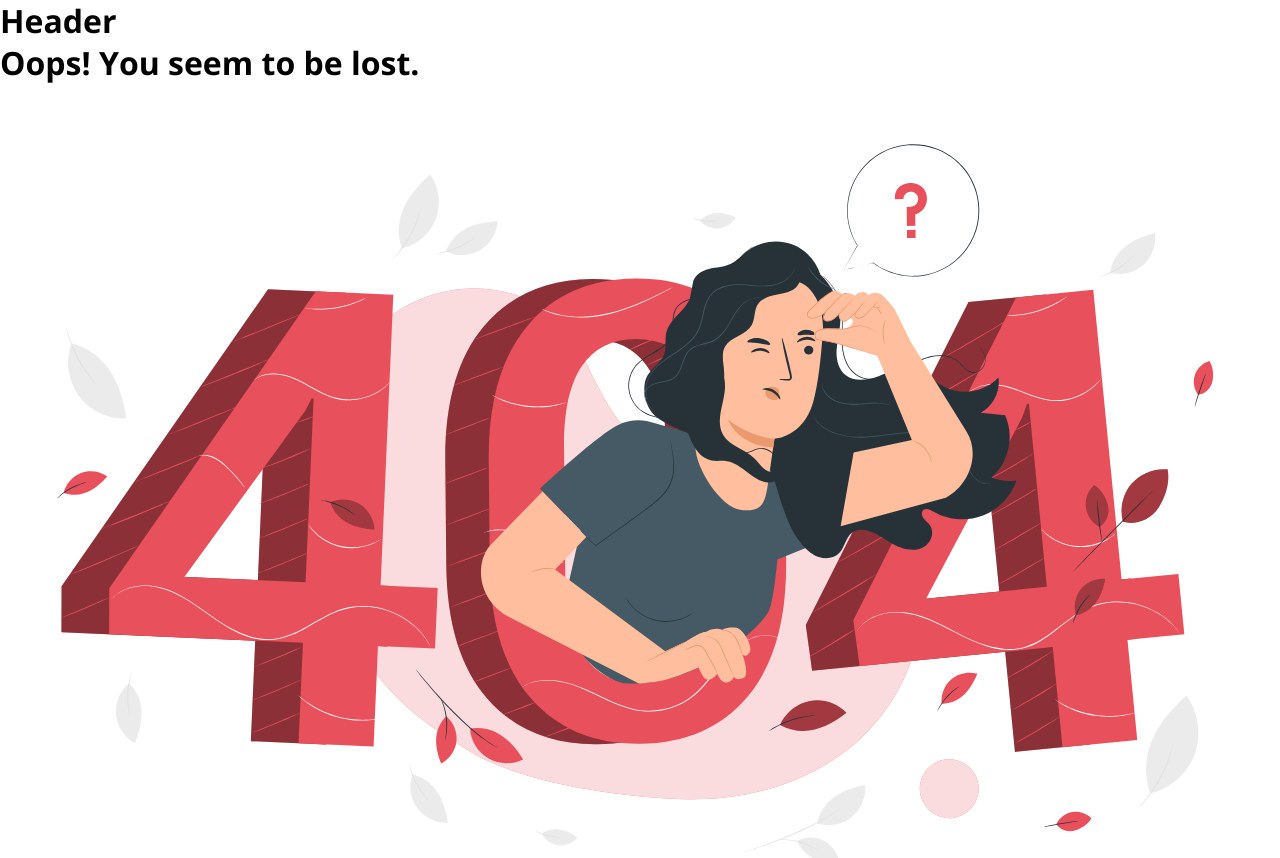
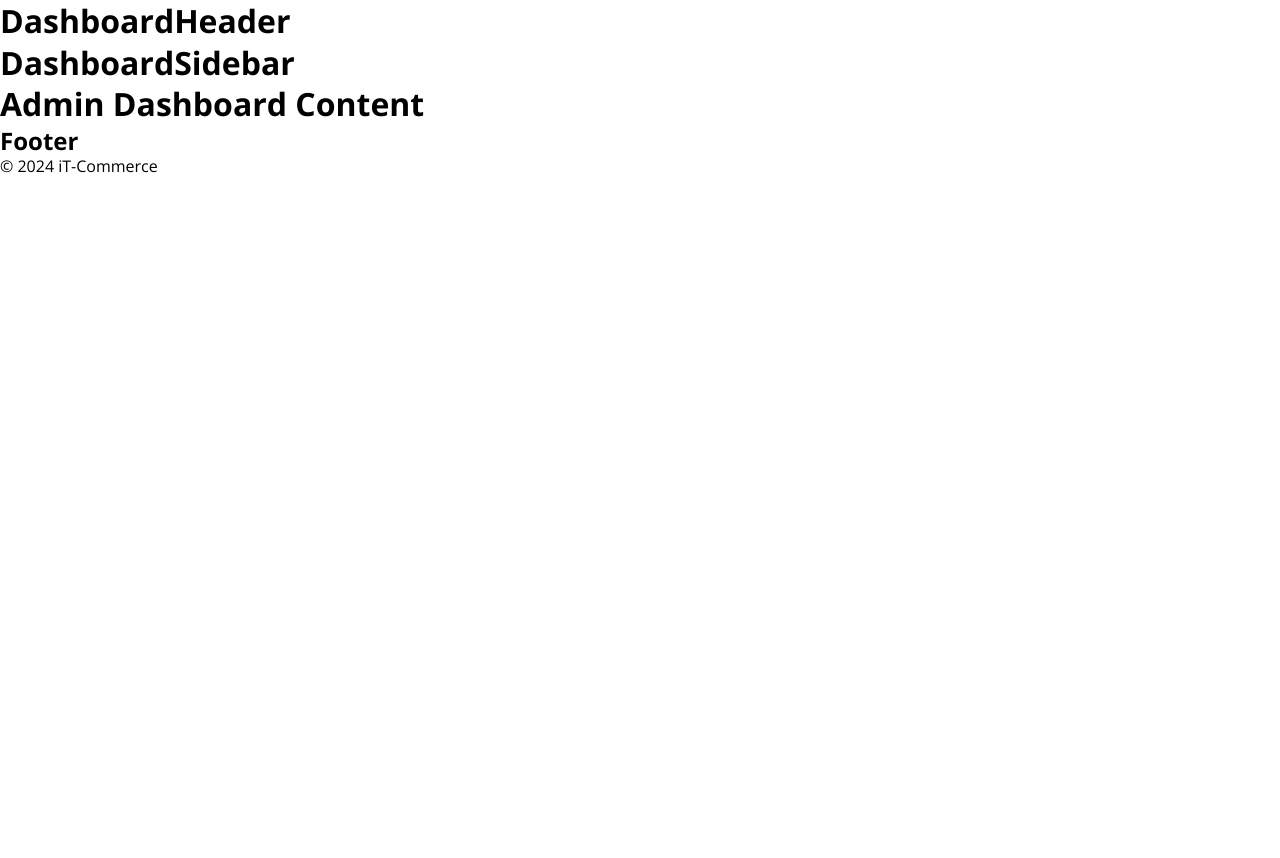
Before and after one commit to it27427/learn-react-basics, a React (Vite) app: page /dashboard in a window 1280 px wide. Shown: the top 858 px of the page. After the commit the page ends 800 px from the top, so only its background shows below. Built offline with nearby package versions, Linux system fonts and the light colour scheme.

Commit message:
add admin and error component

```diff
--- a/src/App.jsx
+++ b/src/App.jsx
@@ -1,14 +1,86 @@
+import { Route, Routes } from 'react-router-dom';
+
+// Components
+import HomePage from './pages/HomePage';
+import BlogPage from './pages/BlogPage';
+import CartPage from './pages/CartPage';
+import WishPage from './pages/WishPage';
+import ContactPage from './pages/ContactPage';
+import Dashboard from './pages/Dashboard';
+import ErrorPage from './pages/ErrorPage';
+
+// Layouts
 import Layout from './layouts/Layout';
-import PageRoutes from './components/PageRoutes';
+import AdminLayout from './layouts/AdminLayout';
+import ErrorLayout from './layouts/ErrorLayout';
 
-function App() {
+const App = () => {
   return (
-    <>
-      <Layout>
-        <PageRoutes />
-      </Layout>
-    </>
+    <Routes>
+      {/* PAGE-ROUTES */}
+      <Route
+        path='/'
+        element={
+          <Layout>
+            <HomePage />
+          </Layout>
+        }
+      />
+      <Route
+        path='/blog'
+        element={
+          <Layout>
+            <BlogPage />
+          </Layout>
+        }
+      />
+      <Route
+        path='/cart'
+        element={
+          <Layout>
+            <CartPage />
+          </Layout>
+        }
+      />
+      <Route
+        path='/wishlist'
+        element={
+          <Layout>
+            <WishPage />
+          </Layout>
+        }
+      />
+      <Route
+        path='/contact'
+        element={
+          <Layout>
+            <ContactPage />
+          </Layout>
+        }
+      />
+
+      {/* ADMIN-ROUTES */}
+
+      <Route
+        path='/dashboard'
+        element={
+          <AdminLayout>
+            <Dashboard />
+          </AdminLayout>
+        }
+      />
+
+      {/* ERROR-ROUTE */}
+      <Route
+        path='/*'
+        element={
+          <ErrorLayout>
+            <ErrorPage />
+          </ErrorLayout>
+        }
+      />
+    </Routes>
   );
-}
+};
 
 export default App;
--- /dev/null
+++ b/src/components/DashboardFooter.jsx
@@ -0,0 +1,19 @@
+import CopyRight from './CopyRight';
+
+const DashboardFooter = () => {
+  return (
+    <footer>
+      <div className='container'>
+        <div>
+          <h2>Footer</h2>
+        </div>
+      </div>
+
+      <div className='container'>
+        <CopyRight />
+      </div>
+    </footer>
+  );
+};
+
+export default DashboardFooter;
--- /dev/null
+++ b/src/components/DashboardHeader.jsx
@@ -0,0 +1,11 @@
+import React from 'react';
+
+const DashboardHeader = () => {
+  return (
+    <div>
+      <h1>DashboardHeader</h1>
+    </div>
+  );
+};
+
+export default DashboardHeader;
--- /dev/null
+++ b/src/components/DashboardSidebar.jsx
@@ -0,0 +1,11 @@
+import React from 'react';
+
+const DashboardSidebar = () => {
+  return (
+    <div>
+      <h1>DashboardSidebar</h1>
+    </div>
+  );
+};
+
+export default DashboardSidebar;
--- a/src/components/NotFound.jsx
+++ b/src/components/NotFound.jsx
@@ -10,6 +10,7 @@ const NotFound = () => {
           alt='not-found-thumbnail'
           className='img-fluid'
         />
+        <h2>Page Not Found!</h2>
       </figure>
     </>
   );
--- a/src/components/PageRoutes.jsx
+++ /dev/null
@@ -1,25 +0,0 @@
-import { Route, Routes } from 'react-router-dom';
-import HomePage from '../pages/HomePage';
-import BlogPage from '../pages/BlogPage';
-import CartPage from '../pages/CartPage';
-import WishPage from '../pages/WishPage';
-import ContactPage from '../pages/ContactPage';
-import ErrorPage from '../pages/ErrorPage';
-
-const PageRoutes = () => {
-  return (
-    <>
-      <Routes>
-        <Route path='/' element={<HomePage />} />
-        <Route path='/blog' element={<BlogPage />} />
-        <Route path='/cart' element={<CartPage />} />
-        <Route path='/wishlist' element={<WishPage />} />
-        <Route path='/contact' element={<ContactPage />} />
-
-        <Route path='*' element={<ErrorPage />} />
-      </Routes>
-    </>
-  );
-};
-
-export default PageRoutes;
--- /dev/null
+++ b/src/layouts/AdminLayout.jsx
@@ -0,0 +1,16 @@
+import DashboardHeader from '../components/DashboardHeader';
+import DashboardFooter from '../components/DashboardFooter';
+import DashboardSidebar from '../components/DashboardSidebar';
+
+const AdminLayout = ({ children }) => {
+  return (
+    <>
+      <DashboardHeader />
+      <DashboardSidebar />
+      <main>{children}</main>
+      <DashboardFooter />
+    </>
+  );
+};
+
+export default AdminLayout;
--- /dev/null
+++ b/src/layouts/ErrorLayout.jsx
@@ -0,0 +1,9 @@
+const ErrorLayout = ({ children }) => {
+  return (
+    <>
+      <main>{children}</main>
+    </>
+  );
+};
+
+export default ErrorLayout;
--- a/src/main.jsx
+++ b/src/main.jsx
@@ -1,7 +1,7 @@
 import React from 'react';
 import ReactDOM from 'react-dom/client';
 import App from './App.jsx';
-import './assets/styles/style.scss';
+import './assets/scss/style.scss';
 import { BrowserRouter } from 'react-router-dom';
 
 ReactDOM.createRoot(document.getElementById('root')).render(
--- /dev/null
+++ b/src/pages/Dashboard.jsx
@@ -0,0 +1,5 @@
+const AdminDashboard = () => {
+  return <h1>Admin Dashboard Content</h1>;
+};
+
+export default AdminDashboard;
```
Also changed, not shown: src/components/DarkMode.jsx (added, +11 -0 lines), src/assets/scss/style.scss (renamed from src/assets/styles/style.scss).
